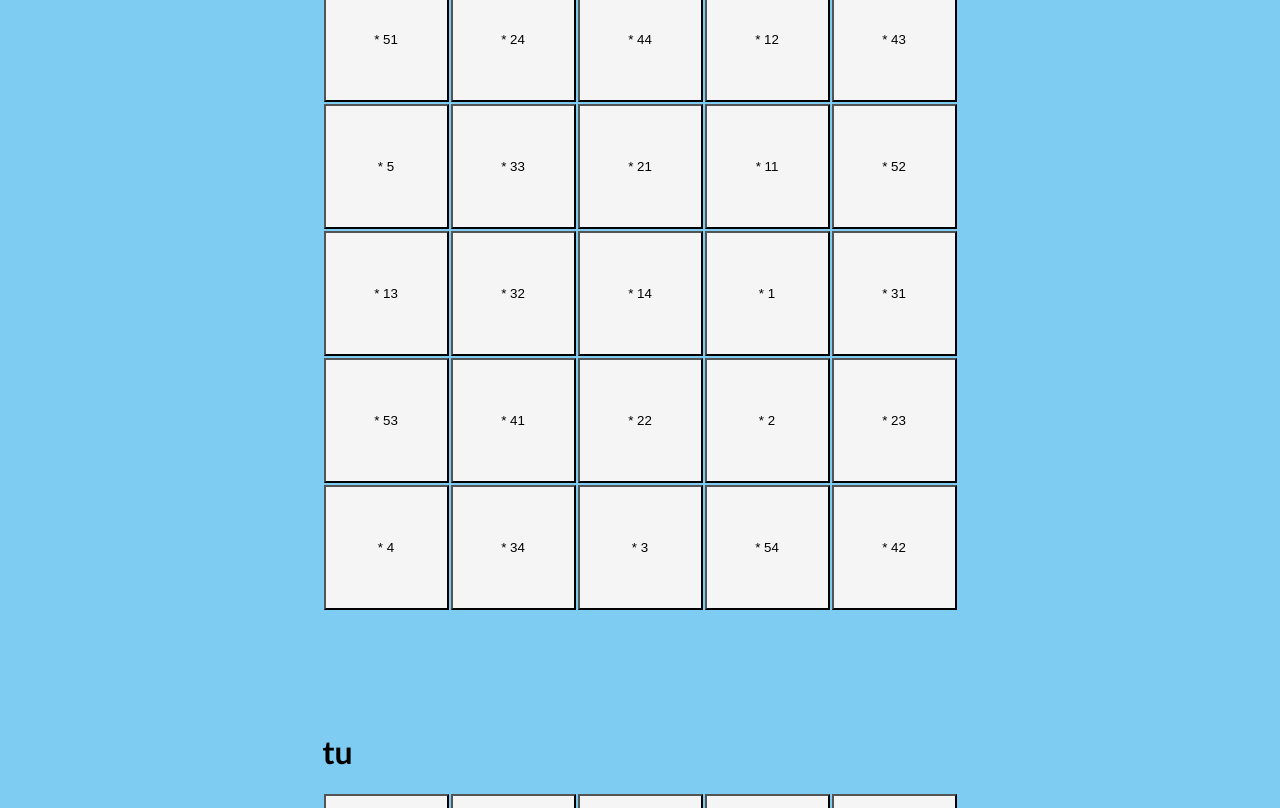
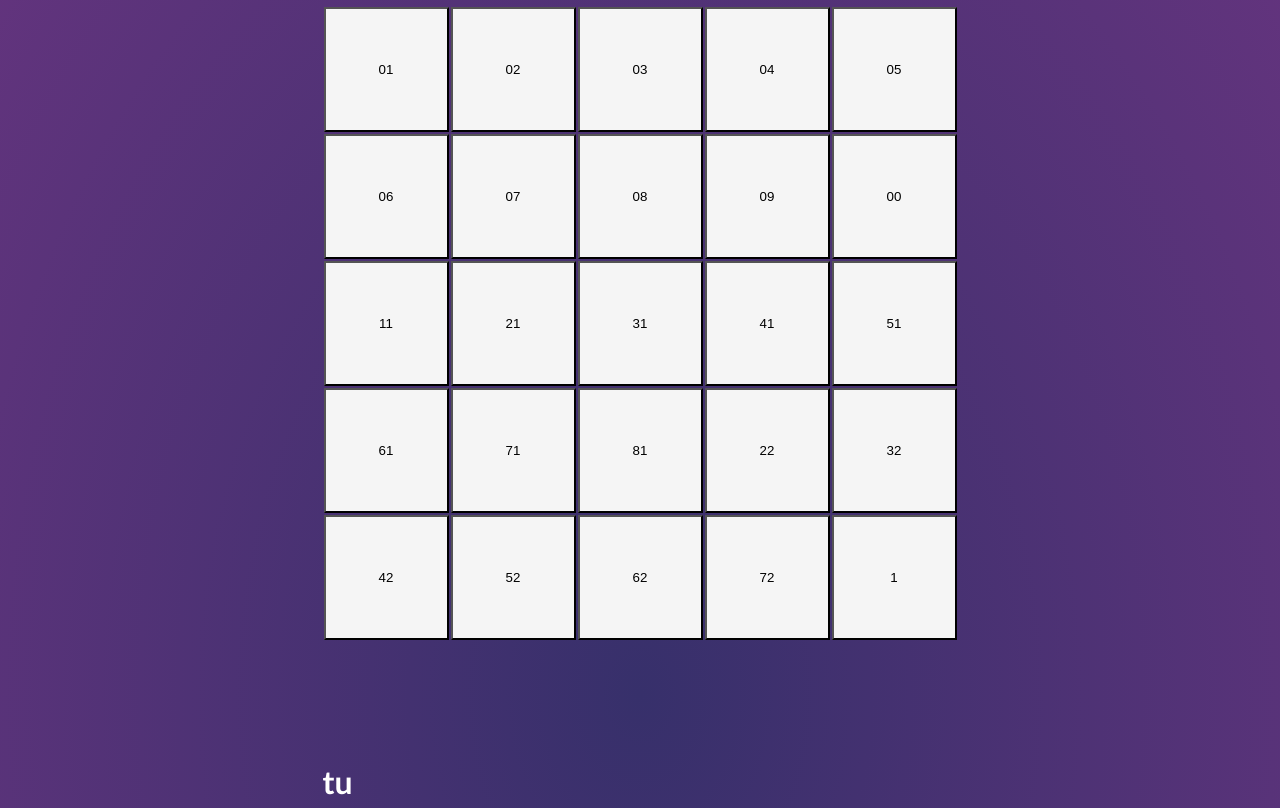
Before and after one commit to Pabloleabr/bingo-test, a plain HTML site: page index.html in a window 1280 px wide. Shown: the part 176-984 px from the top of the page. Drawn offline with Linux system fonts and the light colour scheme.

Commit message:
styles and jsons

```diff
--- /dev/null
+++ b/bingo.json
@@ -0,0 +1,259 @@
+{
+    "bingos":{
+    "pablo": {
+        "01": [
+            0,
+            0,
+            false
+        ],
+        "02": [
+            0,
+            1,
+            false
+        ],
+        "03": [
+            0,
+            2,
+            false
+        ],
+        "04": [
+            0,
+            3,
+            false
+        ],
+        "05": [
+            0,
+            4,
+            false
+        ],
+        "06": [
+            1,
+            0,
+            false
+        ],
+        "07": [
+            1,
+            1,
+            false
+        ],
+        "08": [
+            1,
+            2,
+            false
+        ],
+        "09": [
+            1,
+            3,
+            false
+        ],
+        "00": [
+            1,
+            4,
+            false
+        ],
+        "11": [
+            2,
+            0,
+            false
+        ],
+        "21": [
+            2,
+            1,
+            false
+        ],
+        "31": [
+            2,
+            2,
+            false
+        ],
+        "41": [
+            2,
+            3,
+            false
+        ],
+        "51": [
+            2,
+            4,
+            false
+        ],
+        "61": [
+            3,
+            0,
+            false
+        ],
+        "71": [
+            3,
+            1,
+            false
+        ],
+        "81": [
+            3,
+            2,
+            false
+        ],
+        "22": [
+            3,
+            3,
+            false
+        ],
+        "32": [
+            3,
+            4,
+            false
+        ],
+        "42": [
+            4,
+            0,
+            false
+        ],
+        "52": [
+            4,
+            1,
+            false
+        ],
+        "62": [
+            4,
+            2,
+            false
+        ],
+        "72": [
+            4,
+            3,
+            false
+        ],
+        "1": [
+            4,
+            4,
+            false
+        ]
+    },
+    "tu": {
+        "02": [
+            0,
+            0,
+            false
+        ],
+        "01": [
+            0,
+            1,
+            false
+        ],
+        "03": [
+            0,
+            2,
+            false
+        ],
+        "41": [
+            0,
+            3,
+            false
+        ],
+        "05": [
+            0,
+            4,
+            false
+        ],
+        "06": [
+            1,
+            0,
+            false
+        ],
+        "07": [
+            1,
+            1,
+            false
+        ],
+        "08": [
+            1,
+            2,
+            false
+        ],
+        "09": [
+            1,
+            3,
+            false
+        ],
+        "00": [
+            1,
+            4,
+            false
+        ],
+        "11": [
+            2,
+            0,
+            false
+        ],
+        "21": [
+            2,
+            1,
+            false
+        ],
+        "31": [
+            2,
+            2,
+            false
+        ],
+        "04": [
+            2,
+            3,
+            false
+        ],
+        "51": [
+            2,
+            4,
+            false
+        ],
+        "61": [
+            3,
+            0,
+            false
+        ],
+        "71": [
+            3,
+            1,
+            false
+        ],
+        "81": [
+            3,
+            2,
+            false
+        ],
+        "22": [
+            3,
+            3,
+            false
+        ],
+        "32": [
+            3,
+            4,
+            false
+        ],
+        "42": [
+            4,
+            0,
+            false
+        ],
+        "52": [
+            4,
+            1,
+            false
+        ],
+        "62": [
+            4,
+            2,
+            false
+        ],
+        "72": [
+            4,
+            3,
+            false
+        ],
+        "1": [
+            4,
+            4,
+            false
+        ]
+    }
+    },
+    "middlemark":false
+}
--- a/index.html
+++ b/index.html
@@ -5,12 +5,13 @@
     <meta http-equiv="X-UA-Compatible" content="IE=edge">
     <meta name="viewport" content="width=device-width, initial-scale=1.0">
     <title>bingo</title>
-    <script src="main.js" defer></script>
+    <script type="module" src="./main.js" defer></script>
 
     <style>
         body{
-            background-color: #7ECCF2;
+            background:radial-gradient(#37306B, #66347F);
             font-family: 'Gill Sans', 'Gill Sans MT', Calibri, 'Trebuchet MS', sans-serif;
+            color: white;
         }
         main{
             display: flex;
@@ -24,14 +25,24 @@
             margin:1px;
             word-wrap: break-word;
         }
+        textarea {
+            resize: vertical;
+
+        }
+
+        @keyframes textColorChange {
+        0% {color: rgb(21, 255, 0);}
+        50% {color: rgb(255, 30, 0);}
+        100% {color: rgb(21, 255, 0)}
+}
     </style>
 </head>
 <body>
     <main>
         <div style="display: flex;">
-            <textarea name="" id="bingo" cols="50" rows="2" placeholder="enter 25 values in diferent rows for the bingo"></textarea>
+            <textarea name="" id="bingo" cols="50"  rows="4" placeholder="enter 25 values in diferent rows for the bingo"  pattern="(.+\n){24}" required></textarea>
             <button style="margin: 1px;" id="generate">Generate</button>
-            <textarea name="" id="people" cols="50" rows="2" placeholder="enter names of peaople playing in diferent rows"></textarea>
+            <textarea name="" id="people" cols="50" rows="4" placeholder="enter names of peaople playing in diferent rows"  pattern="(.+\n)+" required></textarea>
         </div>
         <div style="display: flex; padding: 1px; border-radius: 2%; margin-top: 5px;">
             <label for="toggle">Enable middle box to be free</label>
--- a/main.js
+++ b/main.js
@@ -1,8 +1,49 @@
 const results = document.getElementById("results")
 const button = document.getElementById("generate")
-let bingos = {}
-let positions = {}
+let bingojson
+let bingos
+let positions
 let winners = {}
+
+async function load(){
+    await fetch('./bingo.json')
+    .then((response) => response.json())
+    .then((json) => {bingojson = json})
+    await fetch('./positions.json')
+    .then((response) => response.json())
+    .then((json) => {positions = json})
+    bingos = bingojson.bingos
+    let resize = 5
+    for (const name in bingos) {
+        const h2 = document.createElement("H1");
+        h2.innerText = name
+        h2.id = name
+        results.appendChild(h2)
+        let middlemark = true
+        for (let x = 0; x < resize; x ++) {
+            const element = document.createElement("div")
+            element.style.display = "flex"
+            for (let y = 0; y < resize; y++) {
+                let value = positions[name][x + "_" + y][1]
+                let cell = createPortion(value)
+                cell.innerText = value
+                if(bingojson.middlemark){
+                    cell.innerText = ""
+                    cell.disabled = true
+                    middlemark = false
+                }
+                element.appendChild(cell)
+            }
+            results.appendChild(element)
+        }
+        const space = document.createElement("div");
+        space.style = "height: 100px;"
+        results.appendChild(space)
+    }
+    checkWinner()
+}
+
+load()
 
 function createPortion(value){
     let ele = document.createElement("button")
@@ -12,86 +53,74 @@ function createPortion(value){
     ele.onclick = () => {
         let samevalue = document.querySelectorAll(`button[name="${value}"]`);
         samevalue.forEach(element => {
-            element.style.backgroundColor = element.style.backgroundColor != "whitesmoke" ?  "whitesmoke" : "#79E8B1";
+            element.style.backgroundColor = element.style.backgroundColor != "whitesmoke" ?  "whitesmoke" : "#D27685";
         });
 
         for (const name in bingos) {
             if (Object.hasOwnProperty.call(bingos, name)) {
                 bingos[name][value][2] = !bingos[name][value][2]
                 let pos = bingos[name][value][0] + "_" + bingos[name][value][1]
-                positions[name][pos] = !positions[name][pos]
+                positions[name][pos][0] = !positions[name][pos][0]
             }
         }
+       checkWinner()
+    }
+
+    return ele
+}
+
+function checkWinner(){
      //ugly code ahead
      for (const name in positions) {
         //comprueba todas la filas
-            if((positions[name]["0_0"] && positions[name]["0_1"] && positions[name]["0_2"]  && positions[name]["0_3"]  && positions[name]["0_4"]) || (positions[name]["1_0"] && positions[name]["1_1"] && positions[name]["1_2"]  && positions[name]["1_3"]  && positions[name]["1_4"]) || (positions[name]["2_0"] && positions[name]["2_1"] && positions[name]["2_2"]  && positions[name]["2_3"]  && positions[name]["2_4"]) || (positions[name]["3_0"] && positions[name]["3_1"] && positions[name]["3_2"]  && positions[name]["3_3"]  && positions[name]["3_4"]) || (positions[name]["4_0"] && positions[name]["4_1"] && positions[name]["4_2"]  && positions[name]["4_3"]  && positions[name]["4_4"])){
+        if((positions[name]["0_0"][0] && positions[name]["0_1"][0] && positions[name]["0_2"][0]  && positions[name]["0_3"][0]  && positions[name]["0_4"][0]) || (positions[name]["1_0"][0] && positions[name]["1_1"][0] && positions[name]["1_2"][0]  && positions[name]["1_3"][0]  && positions[name]["1_4"][0]) || (positions[name]["2_0"][0] && positions[name]["2_1"][0] && positions[name]["2_2"][0]  && positions[name]["2_3"][0]  && positions[name]["2_4"][0]) || (positions[name]["3_0"][0] && positions[name]["3_1"][0] && positions[name]["3_2"][0]  && positions[name]["3_3"][0]  && positions[name]["3_4"][0]) || (positions[name]["4_0"][0] && positions[name]["4_1"][0] && positions[name]["4_2"][0]  && positions[name]["4_3"][0]  && positions[name]["4_4"][0])){
             winners[name] = true
 
         }
         //comprueba todas las columanas
-            else if((positions[name]["0_0"] && positions[name]["1_0"] && positions[name]["2_0"]  && positions[name]["3_0"]  && positions[name]["4_0"]) || (positions[name]["0_1"] && positions[name]["1_1"] && positions[name]["2_1"]  && positions[name]["3_1"]  && positions[name]["4_1"]) || (positions[name]["0_2"] && positions[name]["1_2"] && positions[name]["2_2"]  && positions[name]["3_2"]  && positions[name]["4_2"]) ||  (positions[name]["0_3"] && positions[name]["1_3"] && positions[name]["2_3"]  && positions[name]["3_3"]  && positions[name]["4_3"]) ||  (positions[name]["0_4"] && positions[name]["1_4"] && positions[name]["2_4"]  && positions[name]["3_4"]  && positions[name]["4_4"])){
+        else if((positions[name]["0_0"][0] && positions[name]["1_0"][0] && positions[name]["2_0"][0]  && positions[name]["3_0"][0]  && positions[name]["4_0"][0]) || (positions[name]["0_1"][0] && positions[name]["1_1"][0] && positions[name]["2_1"][0]  && positions[name]["3_1"][0]  && positions[name]["4_1"][0]) || (positions[name]["0_2"][0] && positions[name]["1_2"][0] && positions[name]["2_2"][0]  && positions[name]["3_2"][0]  && positions[name]["4_2"][0]) ||  (positions[name]["0_3"][0] && positions[name]["1_3"][0] && positions[name]["2_3"][0]  && positions[name]["3_3"][0]  && positions[name]["4_3"][0]) ||  (positions[name]["0_4"][0] && positions[name]["1_4"][0] && positions[name]["2_4"][0]  && positions[name]["3_4"][0]  && positions[name]["4_4"][0])){
             winners[name] = true
         }
         //comprueba todas las diagonales
-            else if((positions[name]["1_1"] && positions[name]["2_2"] && positions[name]["0_0"]  && positions[name]["3_3"]  && positions[name]["4_4"]) || (positions[name]["0_4"] && positions[name]["1_3"] && positions[name]["2_2"]  && positions[name]["3_1"]  && positions[name]["4_0"])){
+        else if((positions[name]["1_1"][0] && positions[name]["2_2"][0] && positions[name]["0_0"][0]  && positions[name]["3_3"][0]  && positions[name]["4_4"][0]) || (positions[name]["0_4"][0] && positions[name]["1_3"][0] && positions[name]["2_2"][0]  && positions[name]["3_1"][0]  && positions[name]["4_0"][0])){
             winners[name] = true
         }
         else {
             winners[name] = false
+            document.getElementById(name).innerText = name
+            document.getElementById(name).style.animationName = undefined
         }
     }
-
     for (const name in winners) {
         if (Object.hasOwnProperty.call(winners, name)) {
             if (winners[name]) {
-                    window.alert(name + ": Bingoooo!!")
-                    document.getElementById(name).scrollIntoView({behavior: 'smooth'});
+                console.log("the winners are:");
+                //window.alert(name + ": Bingoooo!!")
+                let nameEle = document.getElementById(name)
+                nameEle.style.animationName = "textColorChange"
+                nameEle.style.animationDuration =  "2s"
+                nameEle.style.animationIterationCount = "infinite"
+                nameEle.scrollIntoView({behavior: 'smooth'});
+                nameEle.innerText = name + " Won!"
+                console.log(name);
             }
         }
     }
 
-        console.log(positions, winners);
 }
 
-    return ele
-}
-const strExample = `* 1
-* 2
-* 3
-* 4
-* 5
-* 11
-* 21
-* 31
-* 41
-* 51
-* 12
-* 22
-* 32
-* 42
-* 52
-* 13
-* 23
-* 33
-* 43
-* 53
-* 14
-* 24
-* 34
-* 44
-* 54`
 
-function generate(bingo, people) {
+/**
+ * generates the bingo elements
+ **/
+function generate() {
     results.innerHTML = ""
-    const bingoElement = document.getElementById("bingo").value == "" ? bingo : document.getElementById("bingo").value
-
-    const peopleEle = document.getElementById("people").value == "" ? people : document.getElementById("people").value
-    const PEOPLE = peopleEle.split("\n")
+    const bingoElement = document.getElementById("bingo").value //== "" ? bingo : document.getElementById("bingo").value
+    const peopleEle = document.getElementById("people").value //== "" ? people : document.getElementById("people").value
+    let PEOPLE = peopleEle.split("\n")
     let resize = 5
-
     for (const name of PEOPLE) {
-        const BINGO = bingoElement.split("\n")
+        let BINGO = bingoElement.split("\n")
         BINGO.sort((a, b) => 0.5 - Math.random());
         const h2 = document.createElement("H1");
         h2.innerText = name
@@ -125,8 +154,5 @@ function generate(bingo, people) {
         results.appendChild(space)
     }
 }
-const nameExample=`pablo
-tu`
-generate(strExample, nameExample);
 
 button.addEventListener("click", generate);
--- /dev/null
+++ b/positions.json
@@ -0,0 +1,56 @@
+{
+    "pablo": {
+        "0_0": [false, "01"],
+        "0_1": [false, "02"],
+        "0_2": [false, "03"],
+        "0_3": [false, "04"],
+        "0_4": [false, "05"],
+        "1_0": [false, "06"],
+        "1_1": [false, "07"],
+        "1_2": [false, "08"],
+        "1_3": [false, "09"],
+        "1_4": [false, "00"],
+        "2_0": [false, "11"],
+        "2_1": [false, "21"],
+        "2_2": [false, "31"],
+        "2_3": [false, "41"],
+        "2_4": [false, "51"],
+        "3_0": [false, "61"],
+        "3_1": [false, "71"],
+        "3_2": [false, "81"],
+        "3_3": [false, "22"],
+        "3_4": [false, "32"],
+        "4_0": [false, "42"],
+        "4_1": [false, "52"],
+        "4_2": [false, "62"],
+        "4_3": [false, "72"],
+        "4_4": [false, "1"]
+    },
+    "tu": {
+        "0_0": [false, "02"],
+        "0_1": [false, "01"],
+        "0_2": [false, "03"],
+        "0_3": [false, "41"],
+        "0_4": [false, "05"],
+        "1_0": [false, "06"],
+        "1_1": [false, "07"],
+        "1_2": [false, "08"],
+        "1_3": [false, "09"],
+        "1_4": [false, "00"],
+        "2_0": [false, "11"],
+        "2_1": [false, "21"],
+        "2_2": [false, "31"],
+        "2_3": [false, "04"],
+        "2_4": [false, "51"],
+        "3_0": [false, "61"],
+        "3_1": [false, "71"],
+        "3_2": [false, "81"],
+        "3_3": [false, "22"],
+        "3_4": [false, "32"],
+        "4_0": [false, "42"],
+        "4_1": [false, "52"],
+        "4_2": [false, "62"],
+        "4_3": [false, "72"],
+        "4_4": [false, "1"]
+    }
+}
```
Lines whose indentation alone changed are shown as unchanged.
